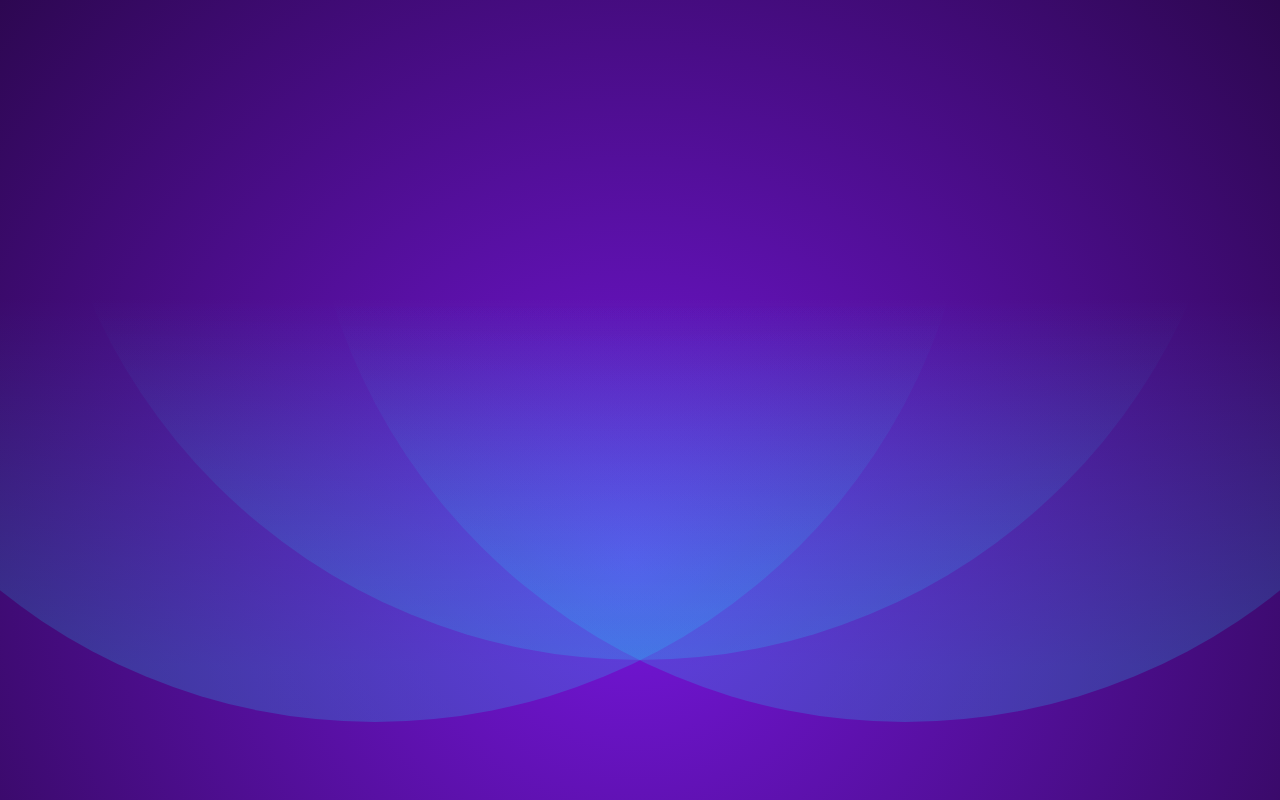
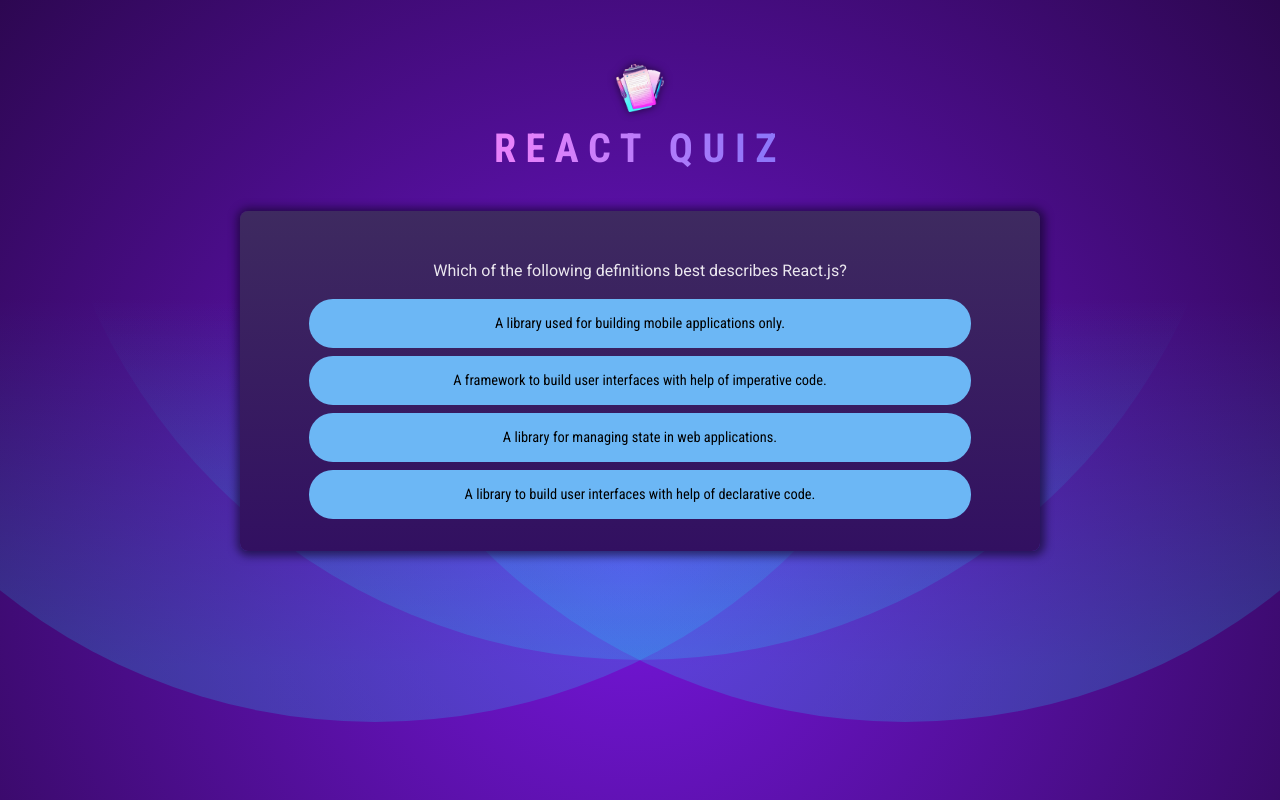
Before and after one commit to DimaDevel/quiz-app, a React (Vite) app: page / in a window 1280 px wide. Built offline with nearby package versions, Linux system fonts and the light colour scheme.

Commit message:
Added Header and Quiz components.

```diff
--- a/src/App.jsx
+++ b/src/App.jsx
@@ -1,3 +1,15 @@
-function App() {}
+import Header from "./components/Header";
+import Quiz from "./components/Quiz";
+
+function App() {
+  return (
+    <>
+      <Header />
+      <main>
+        <Quiz />
+      </main>
+    </>
+  );
+}
 
 export default App;
--- /dev/null
+++ b/src/components/Header.jsx
@@ -0,0 +1,8 @@
+import logoImg from "../assets/quiz-logo.png";
+
+export default function Header() {
+  return <header>
+    <img src={logoImg} alt="Quiz logo" />
+    <h1>React Quiz</h1>
+  </header>;
+}
--- /dev/null
+++ b/src/components/Quiz.jsx
@@ -0,0 +1,45 @@
+import { useState } from "react";
+import QUESTIONS from "../questions";
+import quizCompleteImg from "../assets/quiz-complete.png";
+
+export default function Quiz() {
+  const [userAnswers, setUserAnswers] = useState([]);
+
+  function handleSelectAnswer(selectedAnswer) {
+    setUserAnswers((prevUserAnswer) => {
+      return [...prevUserAnswer, selectedAnswer];
+    });
+  }
+
+  const activeQuestionIndex = userAnswers.length;
+  const quizIsComplete = activeQuestionIndex === QUESTIONS.length;
+
+  if (quizIsComplete) {
+    return (
+      <div id="summary">
+        <img src={quizCompleteImg} alt="Trophy icon" />
+        <h2>Quiz Completed!</h2>
+      </div>
+    );
+  }
+
+  const shuffledAnswers = [...QUESTIONS[activeQuestionIndex].answers];
+  shuffledAnswers.sort(() => Math.random() - 0.5);
+
+  return (
+    <div id="quiz">
+      <div id="question">
+        <p>{QUESTIONS[activeQuestionIndex].text}</p>
+        <ul id="answers">
+          {shuffledAnswers.map((answer, index) => (
+            <li className="answer" key={index}>
+              <button onClick={() => handleSelectAnswer(answer)}>
+                {answer}
+              </button>
+            </li>
+          ))}
+        </ul>
+      </div>
+    </div>
+  );
+}
--- /dev/null
+++ b/src/questions.js
@@ -0,0 +1,72 @@
+export default [
+  {
+    id: 'q1',
+    text: 'Which of the following definitions best describes React.js?',
+    answers: [
+      'A library to build user interfaces with help of declarative code.',
+      'A library for managing state in web applications.',
+      'A framework to build user interfaces with help of imperative code.',
+      'A library used for building mobile applications only.',
+    ],
+  },
+  {
+    id: 'q2',
+    text: 'What purpose do React hooks serve?',
+    answers: [
+      'Enabling the use of state and other React features in functional components.',
+      'Creating responsive layouts in React applications.',
+      'Handling errors within the application.',
+      'Part of the Redux library for managing global state.',
+    ],
+  },
+  {
+    id: 'q3',
+    text: 'Can you identify what JSX is?',
+    answers: [
+      'A JavaScript extension that adds HTML-like syntax to JavaScript.',
+      'A JavaScript library for building dynamic user interfaces.',
+      'A specific HTML version that was explicitly created for React.',
+      'A tool for making HTTP requests in a React application.',
+    ],
+  },
+  {
+    id: 'q4',
+    text: 'What is the most common way to create a component in React?',
+    answers: [
+      'By defining a JavaScript function that returns a renderable value.',
+      'By defining a custom HTML tag in JavaScript.',
+      'By creating a file with a .jsx extension.',
+      'By using the "new" keyword followed by the component name.',
+    ],
+  },
+  {
+    id: 'q5',
+    text: 'What does the term "React state" imply?',
+    answers: [
+      'An object in a component that holds values and may cause the component to render on change.',
+      'The lifecycle phase a React component is in.',
+      'The overall status of a React application, including all props and components.',
+      'A library for managing global state in React applications.',
+    ],
+  },
+  {
+    id: 'q6',
+    text: 'How do you typically render list content in React apps?',
+    answers: [
+      'By using the map() method to iterate over an array of data and returning JSX.',
+      'By using the for() loop to iterate over an array of data and returning JSX.',
+      'By using the forEach() method to iterate over an array of data and returning JSX.',
+      'By using the loop() method to iterate over an array of data and returning JSX.',
+    ],
+  },
+  {
+    id: 'q7',
+    text: 'Which approach can NOT be used to render content conditionally?',
+    answers: [
+      'Using a the #if template syntax.',
+      'Using a ternary operator.',
+      'Using the && operator.',
+      'Using an if-else statement.',
+    ],
+  },
+];
```
